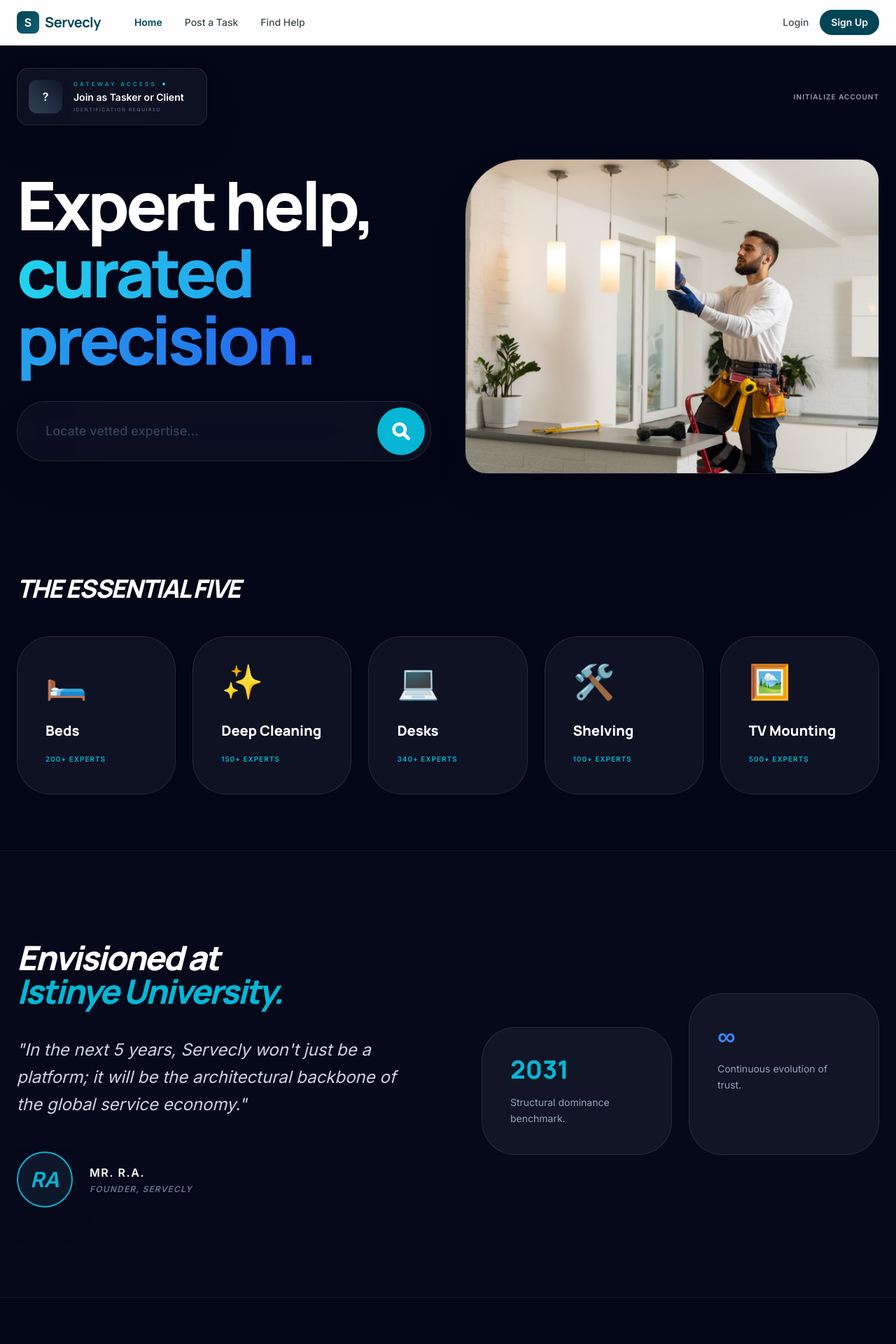
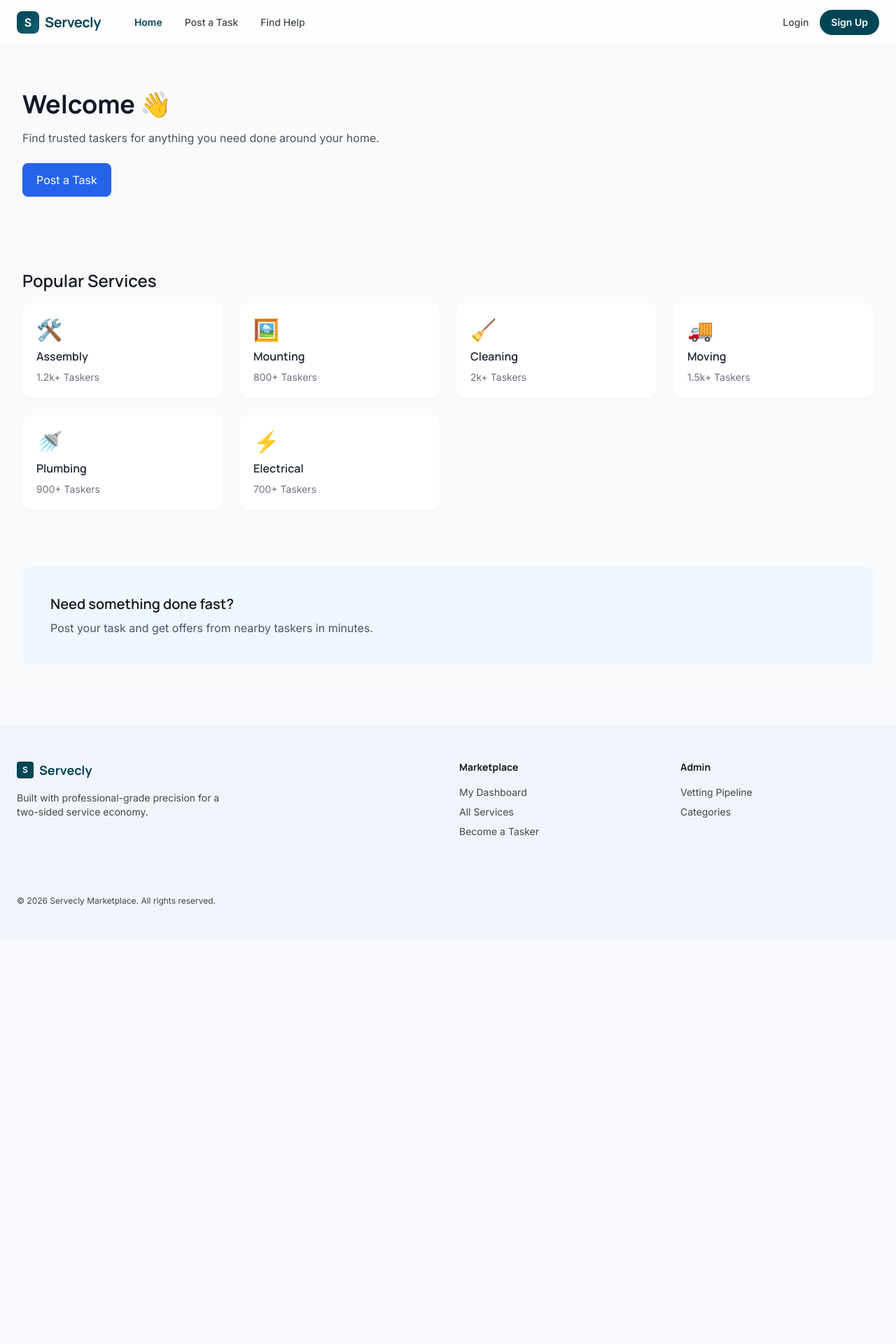
Before and after one commit to PgTobby-07/Servecly-Marektplace, a React (Vite) app: page / in a window 1280 px wide. Shown: the top 1920 px of the page at 70% size. After the commit the page ends 1343 px from the top, so only its background shows below. Built offline with nearby package versions, Linux system fonts and the light colour scheme.

Commit message:
Refactor Home component and improve responsiveness
Refactor Home component to simplify user state management and improve layout responsiveness.

```diff
--- a/src/pages/Home.jsx
+++ b/src/pages/Home.jsx
@@ -1,211 +1,90 @@
-import React, { useState, useEffect } from "react";
-import { Link, useNavigate } from "react-router-dom";
-import fdxImage from "../assets/fdx.png";
+import React, { useEffect } from "react";
+import { Link } from "react-router-dom";
 
 const Home = () => {
-  const [user, setUser] = useState(null);
-  const [searchQuery, setSearchQuery] = useState("");
-  const navigate = useNavigate();
+  const user = JSON.parse(localStorage.getItem("user"));
 
+  const categories = [
+    { id: 1, name: "Assembly", icon: "🛠️", count: "1.2k+ Taskers" },
+    { id: 2, name: "Mounting", icon: "🖼️", count: "800+ Taskers" },
+    { id: 3, name: "Cleaning", icon: "🧹", count: "2k+ Taskers" },
+    { id: 4, name: "Moving", icon: "🚚", count: "1.5k+ Taskers" },
+    { id: 5, name: "Plumbing", icon: "🚿", count: "900+ Taskers" },
+    { id: 6, name: "Electrical", icon: "⚡", count: "700+ Taskers" },
+  ];
+
+  // UPDATED: Prevent horizontal scroll issues on mobile
   useEffect(() => {
-    const savedUser = localStorage.getItem("user");
-    if (savedUser) setUser(JSON.parse(savedUser));
+    document.body.style.overflowX = "hidden";
+    return () => {
+      document.body.style.overflowX = "auto";
+    };
   }, []);
 
-  // 1. THE EXCLUSIVE ACCESS NODE LOGIC
-  const getAccessStatus = () => {
-    if (!user) {
-      return {
-        label: "GATEWAY ACCESS",
-        message: "Join as Tasker or Client",
-        subtext: "IDENTIFICATION REQUIRED",
-        color: "from-slate-700 to-slate-900 shadow-slate-900/40",
-        initial: "?"
-      };
-    }
+  return (
+    <div className="min-h-screen w-full bg-gray-50 overflow-x-hidden">
 
-    const firstName = user.name?.split(' ')[0] || 'User';
+      {/* UPDATED: Safe container to prevent overflow on mobile */}
+      <div className="max-w-7xl mx-auto px-4 sm:px-6 lg:px-8">
 
-    if (user.role === 'admin') {
-      return {
-        label: "SYSTEM ADMIN",
-        message: `Root Control: ${firstName}`,
-        subtext: "SYSTEM CORE OPERATIONAL",
-        color: "from-cyan-500 to-blue-600 shadow-cyan-500/20",
-        initial: user.name?.charAt(0)
-      };
-    }
+        {/* HERO SECTION */}
+        <section className="py-10 sm:py-16">
+          <div className="flex flex-col gap-4">
+            <h1 className="text-2xl sm:text-4xl font-bold text-gray-900">
+              Welcome{user?.name ? `, ${user.name}` : ""} 👋
+            </h1>
 
-    if (user.role === 'tasker') {
-      return {
-        label: "TASKER ACCOUNT",
-        message: `Active Flow: ${firstName}`,
-        subtext: "SERVICE PIPELINE OPEN",
-        color: "from-emerald-500 to-teal-400 shadow-emerald-500/20",
-        initial: user.name?.charAt(0)
-      };
-    }
+            <p className="text-gray-600 text-sm sm:text-base max-w-xl">
+              Find trusted taskers for anything you need done around your home.
+            </p>
 
-    return {
-      label: "USER ACCOUNT",
-      message: `Syncing: ${firstName}`,
-      subtext: "CLIENT INTERFACE READY",
-      color: "from-purple-500 to-indigo-600 shadow-purple-500/20",
-      initial: user.name?.charAt(0)
-    };
-  };
+            <Link
+              to="/post-task"
+              className="mt-2 inline-block w-fit bg-blue-600 text-white px-5 py-3 rounded-lg hover:bg-blue-700 transition"
+            >
+              Post a Task
+            </Link>
+          </div>
+        </section>
 
-  const status = getAccessStatus();
+        {/* CATEGORIES SECTION */}
+        <section className="py-6 sm:py-10">
+          <h2 className="text-lg sm:text-2xl font-semibold mb-4">
+            Popular Services
+          </h2>
 
-  const handleSearch = (e) => {
-    e.preventDefault();
-    if (!searchQuery.trim()) return;
-    navigate(`/services?search=${encodeURIComponent(searchQuery)}`);
-  };
-
-  const categories = [
-    { id: 1, name: "Beds", icon: "🛏️", count: "200+", color: "from-blue-600 to-cyan-400" },
-    { id: 5, name: "Deep Cleaning", icon: "✨", count: "150+", color: "from-emerald-500 to-teal-400" },
-    { id: 2, name: "Desks", icon: "💻", count: "340+", color: "from-purple-600 to-indigo-400" },
-    { id: 4, name: "Shelving", icon: "🛠️", count: "100+", color: "from-orange-500 to-amber-400" },
-    { id: 3, name: "TV Mounting", icon: "🖼️", count: "500+", color: "from-rose-500 to-pink-400" },
-  ];
-
-  return (
-    <div className="bg-[#020617] text-slate-200 min-h-screen selection:bg-cyan-500 overflow-x-hidden">
-
-      {/* 1. TOP NAV / ACCESS NODE */}
-      <header className="relative z-30 pt-8 px-6 max-w-7xl mx-auto flex flex-col md:flex-row justify-between items-center gap-6">
-        <Link to={!user ? "/login" : "/dashboard"} className="flex items-center gap-4 bg-white/5 backdrop-blur-3xl border border-white/10 p-4 rounded-2xl shadow-2xl group hover:border-cyan-500/50 transition-all duration-500">
-          <div className={`h-12 w-12 bg-gradient-to-tr ${status.color} rounded-xl flex items-center justify-center font-black text-white shadow-lg group-hover:scale-110 transition-all duration-300`}>
-            {status.initial}
-          </div>
-          <div className="pr-4">
-            <div className="flex items-center gap-2 mb-1">
-              <span className="block text-[8px] uppercase tracking-[0.4em] font-black text-cyan-500/80">{status.label}</span>
-              <div className="h-1 w-1 rounded-full bg-cyan-400 animate-pulse" />
-            </div>
-            <span className="block text-sm font-bold text-white leading-tight group-hover:text-cyan-400 transition-colors">{status.message}</span>
-            <span className="block text-[7px] font-black text-slate-600 tracking-[0.2em] mt-1 uppercase">{status.subtext}</span>
-          </div>
-        </Link>
-
-        <div className="flex items-center gap-4">
-          {!user && (
-            <Link to="/signup" className="text-[10px] font-black uppercase tracking-widest text-slate-400 hover:text-white py-1 transition-all">Initialize Account</Link>
-          )}
-          {user?.role === 'admin' && (
-            <div className="flex gap-3">
-              <Link to="/admin/taxonomy" className="bg-cyan-500 text-white px-6 py-3.5 rounded-xl font-black text-[10px] uppercase tracking-widest hover:shadow-[0_0_20px_rgba(6,182,212,0.4)] transition-all">Manage Taxonomy</Link>
-              <Link to="/admin/vetting" className="bg-white/10 text-white border border-white/20 px-6 py-3.5 rounded-xl font-black text-[10px] uppercase tracking-widest hover:bg-white/20 transition-all">Vetting Pipeline</Link>
-            </div>
-          )}
-        </div>
-      </header>
-
-      {/* 2. HERO & SEARCH */}
-      <section className="relative z-10 pt-12 pb-16">
-        <div className="max-w-7xl mx-auto px-6 grid lg:grid-cols-2 gap-12 items-center">
-          <div className="text-center lg:text-left">
-            <h1 className="text-7xl md:text-8xl font-black mb-6 tracking-tighter leading-[0.85] text-white">
-              Expert help, <br />
-              <span className="text-transparent bg-clip-text bg-gradient-to-r from-cyan-400 to-blue-600">curated precision.</span>
-            </h1>
-            <form onSubmit={handleSearch} className="relative group max-w-2xl mx-auto lg:mx-0 mt-10">
-              <div className="relative flex items-center bg-white/[0.04] backdrop-blur-3xl border border-white/10 p-2 rounded-[2.5rem] shadow-2xl focus-within:border-cyan-500/50 transition-all">
-                <input type="text" value={searchQuery} onChange={(e) => setSearchQuery(e.target.value)} placeholder="Locate vetted expertise..." className="flex-grow bg-transparent px-8 py-5 text-lg outline-none text-white placeholder:text-slate-700 font-medium" />
-                <button type="submit" className="bg-cyan-500 text-white p-5 rounded-full hover:scale-110 transition-all">
-                  <svg className="w-7 h-7" fill="none" stroke="currentColor" viewBox="0 0 24 24"><path strokeLinecap="round" strokeLinejoin="round" strokeWidth="4" d="M21 21l-6-6m2-5a7 7 0 11-14 0 7 7 0 0114 0z" /></svg>
-                </button>
+          {/* UPDATED: Responsive grid prevents right-side cutoff */}
+          <div className="grid grid-cols-2 sm:grid-cols-3 lg:grid-cols-4 gap-4 sm:gap-6">
+            {categories.map((cat) => (
+              <div
+                key={cat.id}
+                className="bg-white rounded-xl shadow-sm hover:shadow-md transition p-4 sm:p-5 flex flex-col gap-2"
+              >
+                <div className="text-2xl sm:text-3xl">{cat.icon}</div>
+                <h3 className="font-semibold text-gray-800 text-sm sm:text-base">
+                  {cat.name}
+                </h3>
+                <p className="text-xs sm:text-sm text-gray-500">
+                  {cat.count}
+                </p>
               </div>
-            </form>
-          </div>
-          <div className="hidden lg:block">
-            <img src={fdxImage} className="w-full h-[450px] object-cover rounded-[80px_30px] shadow-2xl border border-white/10" alt="Hero" />
-          </div>
-        </div>
-      </section>
-
-      {/* 3. THE ESSENTIAL FIVE */}
-      <section className="py-20 relative z-20">
-        <div className="max-w-7xl mx-auto px-6">
-          <h2 className="text-4xl font-black text-white tracking-tighter mb-12 italic uppercase">The Essential Five</h2>
-          <div className="grid grid-cols-2 md:grid-cols-5 gap-6">
-            {categories.map((cat) => (
-              <Link key={cat.id} to={`/services?categoryId=${cat.id}`} className="group bg-white/5 border border-white/10 p-10 rounded-[3rem] hover:bg-white/[0.08] transition-all duration-300">
-                <div className="text-5xl mb-8 group-hover:scale-110 transition-transform">{cat.icon}</div>
-                <h3 className="text-xl font-black text-white mb-3 group-hover:text-cyan-400">{cat.name}</h3>
-                <span className="text-[10px] font-black text-cyan-500 uppercase tracking-widest">{cat.count} EXPERTS</span>
-              </Link>
             ))}
           </div>
-        </div>
-      </section>
+        </section>
 
-      {/* 4. THE ENGINEER'S VISION: Mr. R.A. */}
-      <section className="py-32 bg-white/[0.01] border-y border-white/5">
-        <div className="max-w-7xl mx-auto px-6 grid lg:grid-cols-2 gap-24 items-center">
-          <div>
-            <h2 className="text-5xl font-black text-white mb-10 tracking-tighter italic">Envisioned at <br /><span className="text-cyan-500">Istinye University.</span></h2>
-            <p className="text-2xl text-slate-300 font-light italic leading-relaxed mb-12">"In the next 5 years, Servecly won't just be a platform; it will be the architectural backbone of the global service economy."</p>
-            <div className="flex items-center gap-6">
-              <div className="h-20 w-20 bg-slate-900 rounded-full border-2 border-cyan-500 flex items-center justify-center font-black text-3xl text-cyan-500 italic shadow-2xl">RA</div>
-              <div>
-                <span className="block text-white font-black uppercase tracking-widest">Mr. R.A.</span>
-              <span className="block text-slate-500 text-xs font-bold uppercase tracking-widest mt-1 italic">Founder, Servecly</span>
-              </div>
-            </div>
+        {/* EXTRA SECTION (optional placeholder for layout balance) */}
+        <section className="py-10">
+          <div className="bg-blue-50 rounded-xl p-6 sm:p-10">
+            <h3 className="text-lg sm:text-xl font-semibold">
+              Need something done fast?
+            </h3>
+            <p className="text-gray-600 mt-2 text-sm sm:text-base">
+              Post your task and get offers from nearby taskers in minutes.
+            </p>
           </div>
-          <div className="grid grid-cols-2 gap-6">
-            <div className="bg-white/5 p-10 rounded-[3rem] border border-white/10 mt-12">
-               <h4 className="text-cyan-500 font-black text-4xl mb-4">2031</h4>
-               <p className="text-slate-400 text-sm font-light leading-relaxed">Structural dominance benchmark.</p>
-            </div>
-            <div className="bg-white/5 p-10 rounded-[3rem] border border-white/10">
-               <h4 className="text-blue-500 font-black text-4xl mb-4">∞</h4>
-               <p className="text-slate-400 text-sm font-light leading-relaxed">Continuous evolution of trust.</p>
-            </div>
-          </div>
-        </div>
-      </section>
+        </section>
 
-      {/* 5. PHILOSOPHY */}
-      <section className="py-32">
-        <div className="max-w-7xl mx-auto px-6 grid lg:grid-cols-2 gap-20">
-          <div className="space-y-12">
-            <div>
-              <p className="text-2xl text-slate-300 font-light italic leading-relaxed mb-4">"Excellence is not a singular act, but a habit."</p>
-              <span className="text-cyan-500 font-black text-[10px] uppercase tracking-widest">Aristotle</span>
-            </div>
-            <div>
-              <p className="text-2xl text-slate-300 font-light italic leading-relaxed mb-4">"Modern life is built on the details. We provide architectural precision."</p>
-              <span className="text-blue-500 font-black text-[10px] uppercase tracking-widest">Servecly Core Philosophy</span>
-            </div>
-          </div>
-          <div className="bg-white/[0.02] p-12 rounded-[4rem] border border-white/10 text-center shadow-2xl">
-            <h3 className="text-4xl font-black text-white mb-8 italic">"The Curated Standard"</h3>
-            <div className="flex justify-around">
-              <div><div className="text-5xl font-black text-white">99.8%</div><div className="text-[9px] text-slate-500 uppercase font-black tracking-widest">Satisfaction</div></div>
-              <div className="w-px h-12 bg-white/10" />
-              <div><div className="text-5xl font-black text-white">150k+</div><div className="text-[9px] text-slate-500 uppercase font-black tracking-widest">Tasks</div></div>
-            </div>
-          </div>
-        </div>
-      </section>
-
-      {/* 6. CEO MESSAGE: Mr. T */}
-      <footer className="py-32 text-center bg-cyan-500/5">
-        <div className="max-w-4xl mx-auto px-6">
-          <p className="text-4xl text-white font-light italic leading-tight mb-16">
-            "Servecly improves lives by anchoring home services in precision. Our hope is to be the best based on our structural integrity and the trust of our community."
-          </p>
-          <div className="flex flex-col items-center">
-            <div className="h-20 w-20 bg-slate-800 rounded-full mb-6 border-2 border-cyan-500 flex items-center justify-center font-black text-3xl text-cyan-500 italic">T</div>
-            <span className="text-white font-black uppercase tracking-widest text-sm">Mr. T</span>
-            <span className="text-slate-500 text-[10px] font-bold uppercase mt-2"> CTO, Servecly</span>
-          </div>
-        </div>
-      </footer>
+      </div>
     </div>
   );
 };
```
